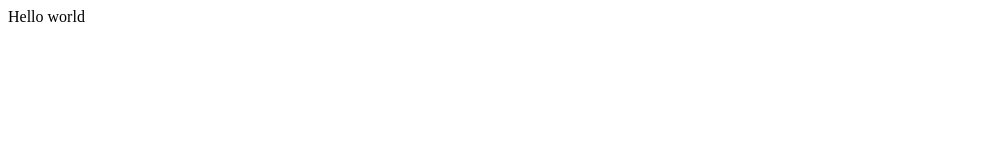
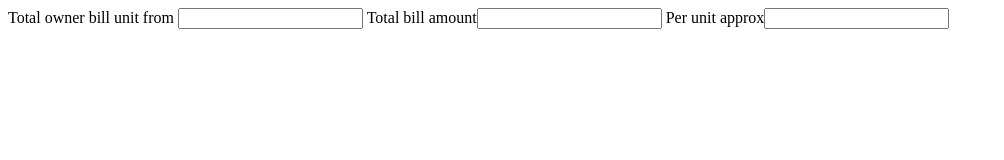
Before and after one commit to paigurunath2017/paigurunath2017.github.io, a plain HTML site: page index.html in a window 1280 px wide. Shown: the whole page, without its empty margins (0-1004 px from the left). Drawn offline with Linux system fonts and the light colour scheme.

Commit message:
change in the file

```diff
--- a/index.html
+++ b/index.html
@@ -1,7 +1,14 @@
 <html>
 <head>
+    <title>
+        Electricity calculator Radhakrishna
+    </title>
+
 </head>
 <body>
-<p>Hello world</p>
+    <label>Total owner bill unit from <input type="text" ></label>
+
+    <label>Total bill amount</label><input type="text" name="bill_amount" label=""/>
+    <label>Per unit approx</label><input type="text" name="per_unit_approx" label=""/>
 </body>
 </html>
```
